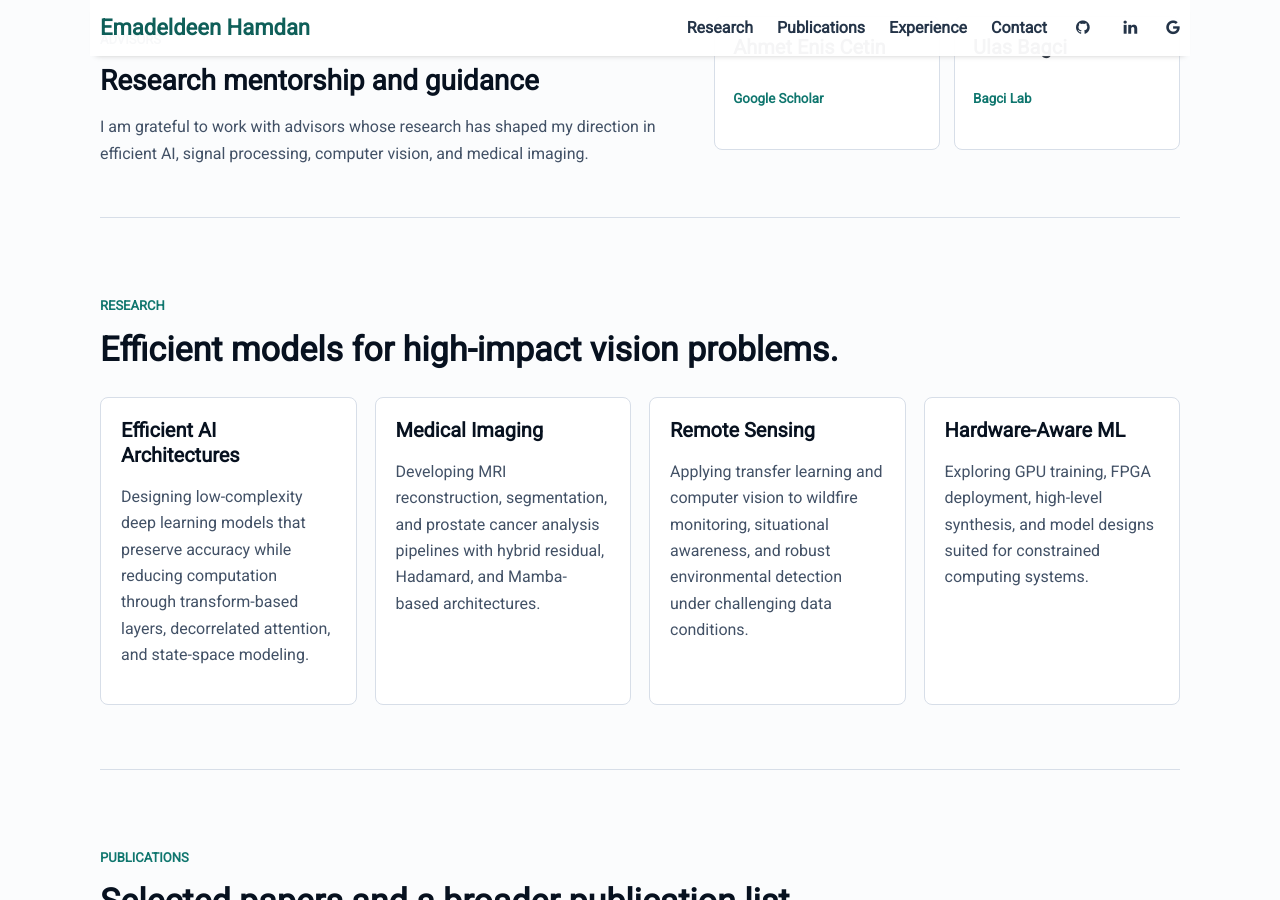
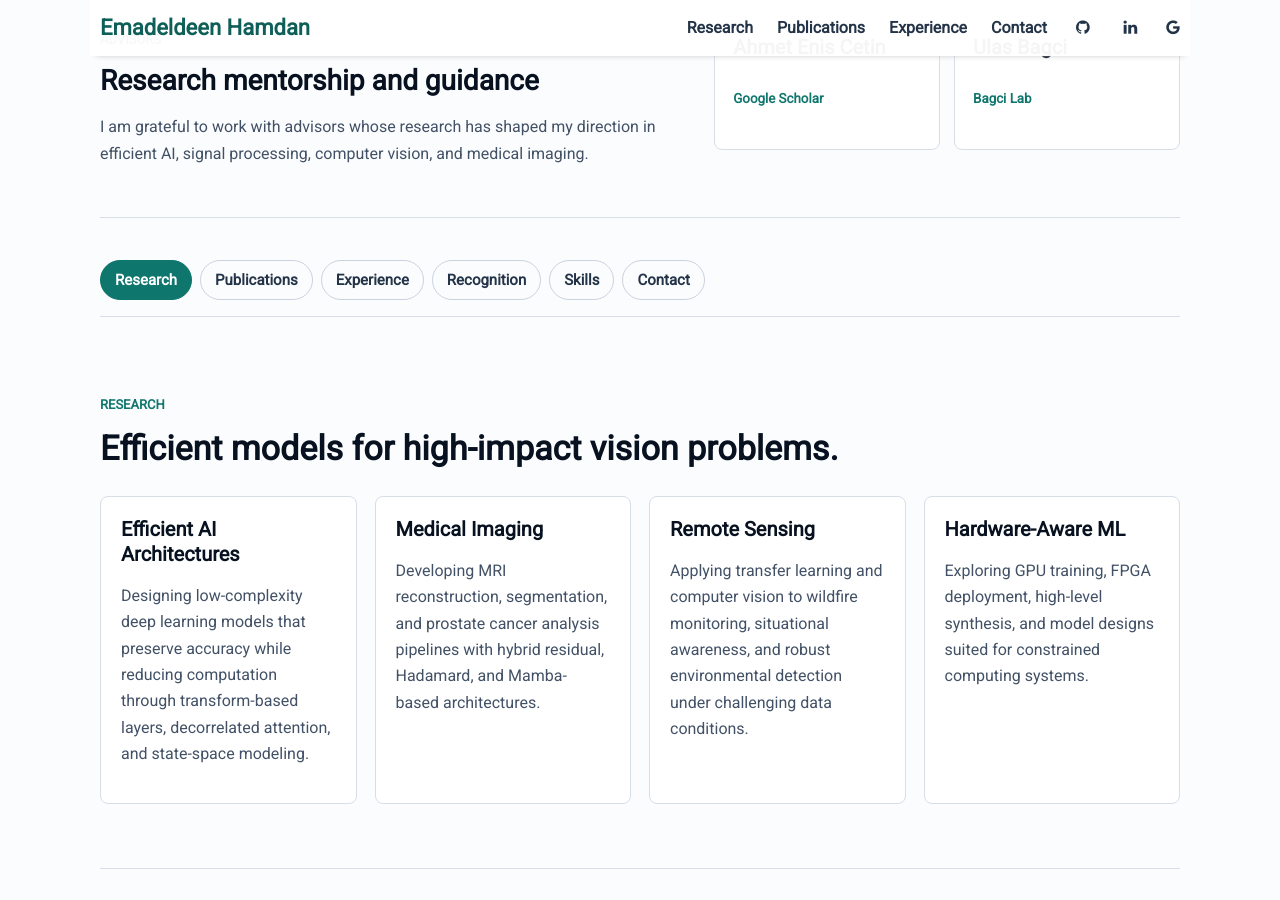
Before and after one commit to Emadeldeen-Hamdan/Emadeldeen-Hamdan.github.io, a Jekyll site: the page built from index.html, in a window 1280 px wide and 900 px high, scrolled down 993 px. Built offline with Jekyll 4.4.1, drawn with Linux system fonts in a browser that asks for light colours; nearby versions of some CDN libraries; the list of posts is cut into pages by our own code; after the commit the page ends 1862 px from its top, so only the background shows below that; some of the changed text lies outside the part shown.

Commit message:
Convert homepage sections to tabs

```diff
--- a/_sass/_home.scss
+++ b/_sass/_home.scss
@@ -143,6 +143,65 @@
   color: #0f766e;
   font-weight: 700;
 }
+
+.tab-shell {
+  padding-top: 32px;
+}
+
+.section-tabs {
+  position: sticky;
+  top: 66px;
+  z-index: 20;
+  display: flex;
+  gap: 8px;
+  align-items: center;
+  overflow-x: auto;
+  padding: 10px 0 16px;
+  background: #fbfcfd;
+  border-bottom: 1px solid #d7dee8;
+}
+
+.tab-link {
+  display: inline-flex;
+  align-items: center;
+  min-height: 38px;
+  padding: 0 14px;
+  border: 1px solid #c9d3df;
+  border-radius: 999px;
+  color: #243448;
+  font-size: 15px;
+  font-weight: 700;
+  text-decoration: none !important;
+  white-space: nowrap;
+}
+
+.tab-link:hover,
+.tab-link.is-active {
+  border-color: #0f766e;
+  background: #0f766e;
+  color: white;
+}
+
+.tabs-ready .tab-panel {
+  display: none;
+}
+
+.tabs-ready .tab-panel.is-active {
+  display: grid;
+}
+
+.tabs-ready .tab-panel.section:not(.two-column):not(.contact-panel) {
+  display: none;
+}
+
+.tabs-ready .tab-panel.section:not(.two-column):not(.contact-panel).is-active {
+  display: block;
+}
+
+.tabs-ready .tab-panel.contact-panel.is-active {
+  display: grid;
+}
+
 
 .section {
   padding: 64px 0;
@@ -355,6 +414,10 @@
 }
 
 @media (max-width: 900px) {
+  .section-tabs {
+    top: 58px;
+  }
+
   .hero,
   .advisor-strip,
   .two-column,
--- a/index.html
+++ b/index.html
@@ -50,9 +50,19 @@ title: Home
         <small>Bagci Lab</small>
       </a>
     </div>
-  </section>
+</section>
 
-  <section id="research" class="section">
+<div class="tab-shell">
+  <nav class="section-tabs" aria-label="Profile sections">
+    <a class="tab-link" href="#research" data-tab-target="research">Research</a>
+    <a class="tab-link" href="#publications" data-tab-target="publications">Publications</a>
+    <a class="tab-link" href="#experience" data-tab-target="experience">Experience</a>
+    <a class="tab-link" href="#recognition" data-tab-target="recognition">Recognition</a>
+    <a class="tab-link" href="#skills" data-tab-target="skills">Skills</a>
+    <a class="tab-link" href="#contact" data-tab-target="contact">Contact</a>
+  </nav>
+
+<section id="research" class="section tab-panel is-active" data-tab-panel="research">
     <div class="section-heading">
       <p class="eyebrow">Research</p>
       <h2>Efficient models for high-impact vision problems.</h2>
@@ -89,7 +99,7 @@ title: Home
     </div>
   </section>
 
-  <section id="publications" class="section">
+  <section id="publications" class="section tab-panel" data-tab-panel="publications">
     <div class="section-heading">
       <p class="eyebrow">Publications</p>
       <h2>Selected papers and a broader publication list.</h2>
@@ -250,7 +260,7 @@ title: Home
     </div>
   </section>
 
-  <section id="experience" class="section two-column">
+  <section id="experience" class="section two-column tab-panel" data-tab-panel="experience">
     <div>
       <p class="eyebrow">Experience</p>
       <h2>Research, teaching, editorial work, and applied engineering.</h2>
@@ -279,7 +289,7 @@ title: Home
     </div>
   </section>
 
-  <section class="section two-column">
+  <section id="recognition" class="section two-column tab-panel" data-tab-panel="recognition">
     <div>
       <p class="eyebrow">Recognition</p>
       <h2>Awards and leadership.</h2>
@@ -292,7 +302,7 @@ title: Home
     </div>
   </section>
 
-  <section class="section">
+  <section id="skills" class="section tab-panel" data-tab-panel="skills">
     <div class="section-heading">
       <p class="eyebrow">Technical Strengths</p>
       <h2>Tools and methods I use to build efficient AI systems.</h2>
@@ -317,7 +327,7 @@ title: Home
     </div>
   </section>
 
-  <section id="contact" class="section contact-panel">
+  <section id="contact" class="section contact-panel tab-panel" data-tab-panel="contact">
     <div>
       <p class="eyebrow">Contact</p>
       <h2>Open to research collaborations and Ph.D.-level opportunities in efficient AI.</h2>
@@ -330,4 +340,59 @@ title: Home
       <a href="https://scholar.google.com/citations?hl=en&user=HeFM-v0AAAAJ">Google Scholar</a>
     </div>
   </section>
+  </div>
 </main>
+
+<script>
+(function () {
+  var root = document.querySelector(".profile-site");
+  var panels = Array.prototype.slice.call(document.querySelectorAll("[data-tab-panel]"));
+  if (!root || panels.length === 0) return;
+
+  var panelIds = panels.map(function (panel) { return panel.id; });
+  var links = Array.prototype.slice.call(document.querySelectorAll("a[href^=\"#\"], a[href*=\"/#\"]"));
+
+  function idFromHash(hash) {
+    if (!hash) return null;
+    var id = hash.replace(/^#/, "");
+    return panelIds.indexOf(id) >= 0 ? id : null;
+  }
+
+  function activate(id, updateHistory) {
+    if (panelIds.indexOf(id) < 0) id = "research";
+
+    panels.forEach(function (panel) {
+      var isActive = panel.id === id;
+      panel.classList.toggle("is-active", isActive);
+      panel.hidden = !isActive;
+    });
+
+    links.forEach(function (link) {
+      var target = idFromHash(link.hash);
+      if (target) link.classList.toggle("is-active", target === id);
+    });
+
+    root.classList.add("tabs-ready");
+
+    if (updateHistory) {
+      history.pushState(null, "", "#" + id);
+    }
+  }
+
+  links.forEach(function (link) {
+    var target = idFromHash(link.hash);
+    if (!target) return;
+
+    link.addEventListener("click", function (event) {
+      event.preventDefault();
+      activate(target, true);
+    });
+  });
+
+  window.addEventListener("popstate", function () {
+    activate(idFromHash(window.location.hash) || "research", false);
+  });
+
+  activate(idFromHash(window.location.hash) || "research", false);
+}());
+</script>
```
